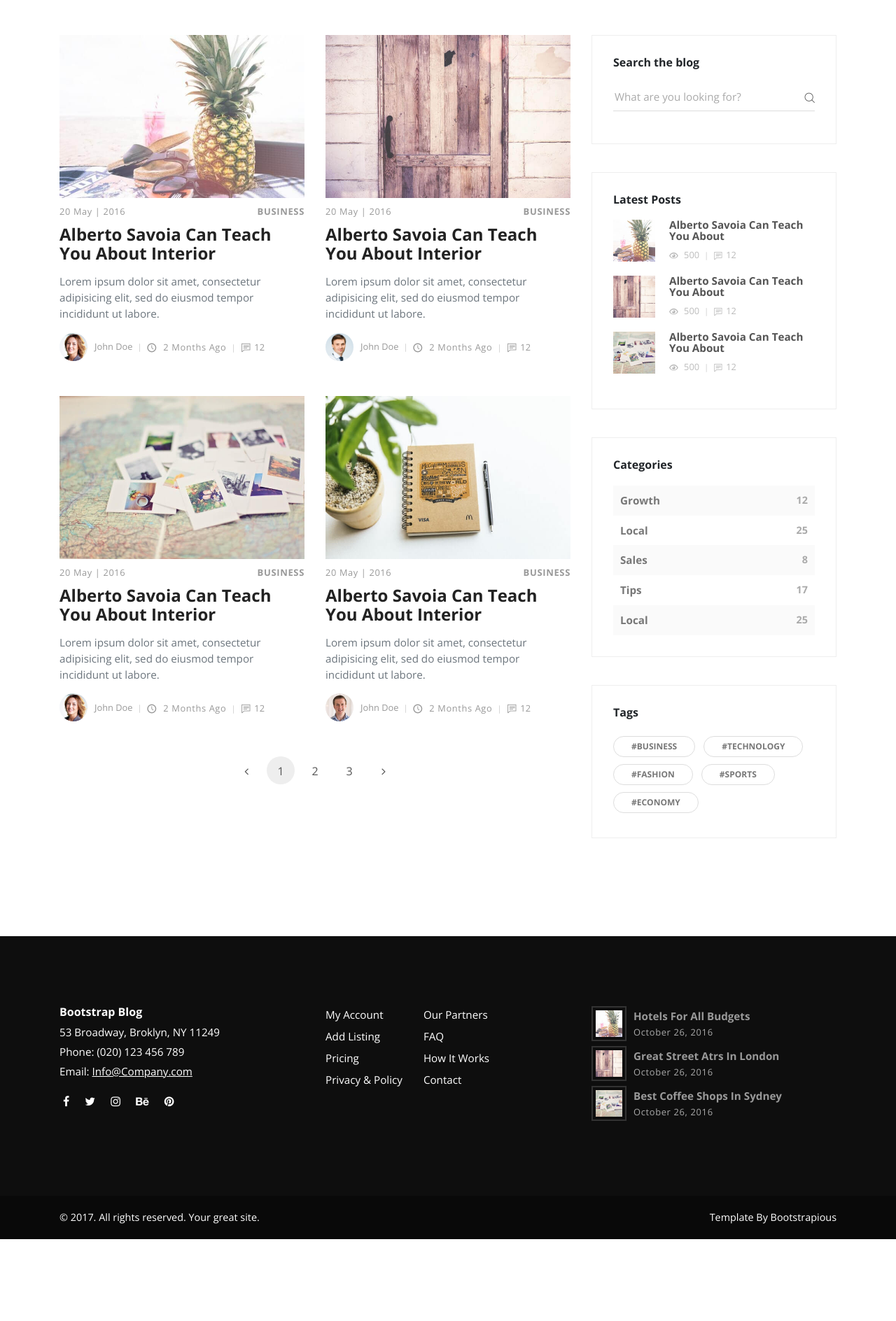
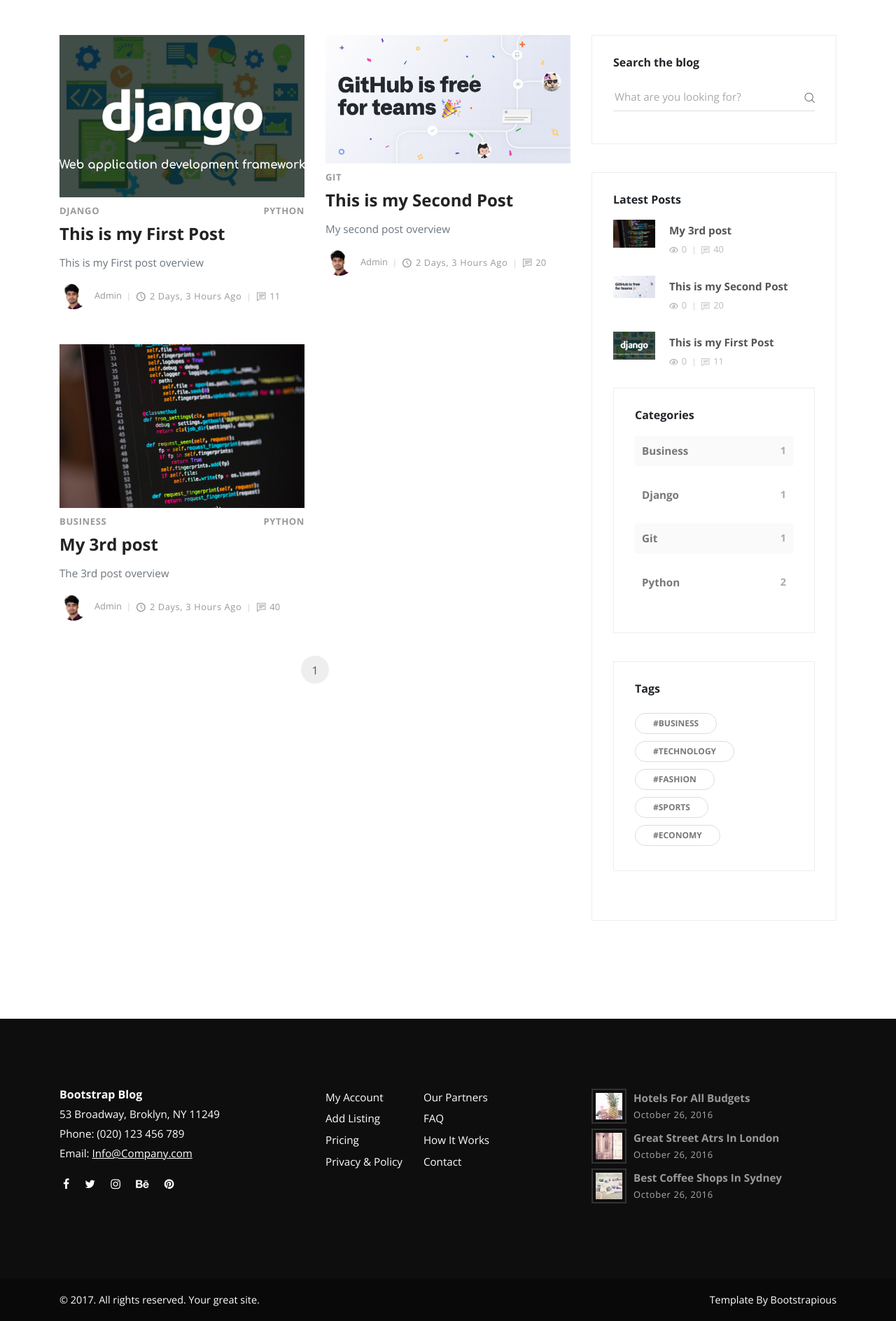
Before and after one commit to arabindamahato/just_django, a Django app: page /blog/ in a window 1280 px wide. Shown: the part 81-1969 px from the top of the page at 70% size. Before the commit the page ends 1852 px from the top, so only its background shows below. Run offline with Django 3.2, Linux system fonts and the light colour scheme; data comes from the database, SQL or seed files in the repository; both versions use the stored data as it was after the commit; some libraries are stand-ins or nearby versions.

Commit message:
upto search functionality in blog page tut 3 done

```diff
--- a/src/blog/urls.py
+++ b/src/blog/urls.py
@@ -3,14 +3,15 @@ from django.conf import settings
 from django.contrib import admin
 from django.urls import path
 
-from posts.views import index, blog, post
+from posts.views import index, blog, post, search
 
 
 urlpatterns = [
     path('admin/', admin.site.urls),
     path('', index),
-    path('blog/', blog),
-    path('post/', post),
+    path('blog/', blog, name="post_list"),
+    path('search/', search, name="search"),
+    path('post/<id>/', post, name="post_detail"),
 ]
 
 if settings.DEBUG:
--- a/src/posts/views.py
+++ b/src/posts/views.py
@@ -1,6 +1,26 @@
+from django.db.models import Count, Q
+from django.core.paginator import Paginator, EmptyPage, PageNotAnInteger
 from django.shortcuts import render
 from posts.models import Post
 from marketing.models import SignUp
+
+def search(request):
+    queryset = Post.objects.all()
+    query = request.GET.get('q')
+    if query:
+        queryset = queryset.filter(
+            Q(title__icontains=query)  |   Q(overview__icontains=query)
+        ).distinct()
+    context = {
+        'queryset' : queryset,
+    }
+    return render(request, 'search_results.html', context)
+
+
+
+def get_category_count():
+    queryset = Post.objects.values('categories__title').annotate(Count('categories'))
+    return queryset
 
 def index(request):
     featured = Post.objects.filter(featured = True)
@@ -11,19 +31,37 @@ def index(request):
         new_signup = SignUp()
         new_signup.email = email
         new_signup.save()
-
-
-
     context={
         'object_list' : featured,
         'latest' : latest,
         }
+    return render(request, 'index.html', context)
 
 
-    return render(request, 'index.html', context)
+def blog(request):
+    category_count = get_category_count()
+    # print('*'*100)
+    # print(category_count)
+    # print('*'*100)
+    most_recent = Post.objects.order_by('-timestamp')[:3]
+    post_list = Post.objects.all()
+    paginator = Paginator(post_list, 4) # Paginator() accepts 2 args post_list and no's of page to show
+    page_request_var = 'page'  # localhost:8000/?page=1
+    page = request.GET.get(page_request_var) # request.GET gets the querystring
+    try:
+        paginated_queryset = paginator.page(page) # results comes according to querystring
+    except PageNotAnInteger:
+        paginated_queryset = paginator.page(1) # If querystring is not an integer then it will return 1st page
+    except EmptyPage:
+        paginated_queryset = paginator.page(paginator.num_pages) # if querystring is empty then will return all pages
 
-def blog(request):
-    return render(request, 'blog.html', context={})
+    context = {
+        'queryset':paginated_queryset,
+        'most_recent':most_recent,
+        'page_request_var':page_request_var,
+        'category_count':category_count,
+    }
+    return render(request, 'blog.html', context)
 
-def post(request):
+def post(request, id):
     return render(request, 'post.html', context={})
--- a/src/templates/blog.html
+++ b/src/templates/blog.html
@@ -9,86 +9,38 @@
           <div class="container">
             <div class="row">
               <!-- post -->
+              {% for post in queryset %}
               <div class="post col-xl-6">
-                <div class="post-thumbnail"><a href="post.html"><img src="{% static 'img/blog-post-1.jpeg' %}" alt="..." class="img-fluid"></a></div>
+                <div class="post-thumbnail"><a href="{{ post.get_absolute_url }}"><img src="{{ post.thumbnail.url }}" alt="..." class="img-fluid"></a></div>
                 <div class="post-details">
                   <div class="post-meta d-flex justify-content-between">
-                    <div class="date meta-last">20 May | 2016</div>
-                    <div class="category"><a href="#">Business</a></div>
-                  </div><a href="post.html">
-                    <h3 class="h4">Alberto Savoia Can Teach You About Interior</h3></a>
-                  <p class="text-muted">Lorem ipsum dolor sit amet, consectetur adipisicing elit, sed do eiusmod tempor incididunt ut labore.</p>
+                    <!-- <div class="date meta-last">{{ post.timestamp }}</div> -->
+                      {% for cat in post.categories.all %}
+                      <div class="category"><a href="#">{{ cat }}</a></div>
+                    {% endfor %}
+                  </div><a href="{{ post.get_absolute_url }}">
+                    <h3 class="h4">{{post.title}}</h3></a>
+                  <p class="text-muted">{{ post.overview }}</p>
                   <footer class="post-footer d-flex align-items-center"><a href="#" class="author d-flex align-items-center flex-wrap">
-                      <div class="avatar"><img src="{% static 'img/avatar-3.jpg' %}" alt="..." class="img-fluid"></div>
-                      <div class="title"><span>John Doe</span></div></a>
-                    <div class="date"><i class="icon-clock"></i> 2 months ago</div>
-                    <div class="comments meta-last"><i class="icon-comment"></i>12</div>
+                      <div class="avatar"><img src="{{ post.author.profile_picture.url }}" alt="..." class="img-fluid"></div>
+                      <div class="title"><span>{{ post.author.user.username }}</span></div></a>
+                    <div class="date"><i class="icon-clock"></i>{{ post.timestamp | timesince }} ago</div>
+                    <div class="comments meta-last"><i class="icon-comment"></i>{{ post.comment_count }}</div>
                   </footer>
                 </div>
               </div>
-              <!-- post             -->
-              <div class="post col-xl-6">
-                <div class="post-thumbnail"><a href="post.html"><img src="{% static 'img/blog-post-2.jpg' %}" alt="..." class="img-fluid"></a></div>
-                <div class="post-details">
-                  <div class="post-meta d-flex justify-content-between">
-                    <div class="date meta-last">20 May | 2016</div>
-                    <div class="category"><a href="#">Business</a></div>
-                  </div><a href="post.html">
-                    <h3 class="h4">Alberto Savoia Can Teach You About Interior</h3></a>
-                  <p class="text-muted">Lorem ipsum dolor sit amet, consectetur adipisicing elit, sed do eiusmod tempor incididunt ut labore.</p>
-                  <div class="post-footer d-flex align-items-center"><a href="#" class="author d-flex align-items-center flex-wrap">
-                      <div class="avatar"><img src="{% static 'img/avatar-2.jpg' %}" alt="..." class="img-fluid"></div>
-                      <div class="title"><span>John Doe</span></div></a>
-                    <div class="date"><i class="icon-clock"></i> 2 months ago</div>
-                    <div class="comments meta-last"><i class="icon-comment"></i>12</div>
-                  </div>
-                </div>
-              </div>
-              <!-- post             -->
-              <div class="post col-xl-6">
-                <div class="post-thumbnail"><a href="post.html"><img src="{% static 'img/blog-post-3.jpeg' %}" alt="..." class="img-fluid"></a></div>
-                <div class="post-details">
-                  <div class="post-meta d-flex justify-content-between">
-                    <div class="date meta-last">20 May | 2016</div>
-                    <div class="category"><a href="#">Business</a></div>
-                  </div><a href="post.html">
-                    <h3 class="h4">Alberto Savoia Can Teach You About Interior</h3></a>
-                  <p class="text-muted">Lorem ipsum dolor sit amet, consectetur adipisicing elit, sed do eiusmod tempor incididunt ut labore.</p>
-                  <div class="post-footer d-flex align-items-center"><a href="#" class="author d-flex align-items-center flex-wrap">
-                      <div class="avatar"><img src="{% static 'img/avatar-3.jpg' %}" alt="..." class="img-fluid"></div>
-                      <div class="title"><span>John Doe</span></div></a>
-                    <div class="date"><i class="icon-clock"></i> 2 months ago</div>
-                    <div class="comments meta-last"><i class="icon-comment"></i>12</div>
-                  </div>
-                </div>
-              </div>
-              <!-- post -->
-              <div class="post col-xl-6">
-                <div class="post-thumbnail"><a href="post.html"><img src="{% static 'img/blog-post-4.jpeg' %}" alt="..." class="img-fluid"></a></div>
-                <div class="post-details">
-                  <div class="post-meta d-flex justify-content-between">
-                    <div class="date meta-last">20 May | 2016</div>
-                    <div class="category"><a href="#">Business</a></div>
-                  </div><a href="post.html">
-                    <h3 class="h4">Alberto Savoia Can Teach You About Interior</h3></a>
-                  <p class="text-muted">Lorem ipsum dolor sit amet, consectetur adipisicing elit, sed do eiusmod tempor incididunt ut labore.</p>
-                  <div class="post-footer d-flex align-items-center"><a href="#" class="author d-flex align-items-center flex-wrap">
-                      <div class="avatar"><img src="{% static 'img/avatar-1.jpg' %}" alt="..." class="img-fluid"></div>
-                      <div class="title"><span>John Doe</span></div></a>
-                    <div class="date"><i class="icon-clock"></i> 2 months ago</div>
-                    <div class="comments meta-last"><i class="icon-comment"></i>12</div>
-                  </div>
-                </div>
-              </div>
+              {% endfor %}
             </div>
             <!-- Pagination -->
             <nav aria-label="Page navigation example">
               <ul class="pagination pagination-template d-flex justify-content-center">
-                <li class="page-item"><a href="#" class="page-link"> <i class="fa fa-angle-left"></i></a></li>
-                <li class="page-item"><a href="#" class="page-link active">1</a></li>
-                <li class="page-item"><a href="#" class="page-link">2</a></li>
-                <li class="page-item"><a href="#" class="page-link">3</a></li>
-                <li class="page-item"><a href="#" class="page-link"> <i class="fa fa-angle-right"></i></a></li>
+                {% if queryset.has_previous %}
+                <li class="page-item"><a href="?{{ page_request_var }}={{ queryset.previous_page_number }}" class="page-link"> <i class="fa fa-angle-left"></i></a></li>
+                {% endif %}
+                <li class="page-item"><a href="?{{ page_request_var }}={{ queryset.number }}" class="page-link active">{{ queryset.number }}</a></li>
+                {% if queryset.has_next %}
+                <li class="page-item"><a href="?{{ page_request_var }}={{ queryset.next_page_number }}" class="page-link"> <i class="fa fa-angle-right"></i></a></li>
+                {% endif %}
               </ul>
             </nav>
           </div>
@@ -99,9 +51,9 @@
             <header>
               <h3 class="h6">Search the blog</h3>
             </header>
-            <form action="#" class="search-form">
+            <form action="{% url 'search' %}" class="search-form">
               <div class="form-group">
-                <input type="search" placeholder="What are you looking for?">
+                <input type="text" name="q" placeholder="What are you looking for?">
                 <button type="submit" class="submit"><i class="icon-search"></i></button>
               </div>
             </form>
@@ -111,45 +63,33 @@
             <header>
               <h3 class="h6">Latest Posts</h3>
             </header>
-            <div class="blog-posts"><a href="#">
+
+            <div class="blog-posts">
+              {% for post in most_recent %}
+              <a href="{{ post.get_absolute_url }}">
                 <div class="item d-flex align-items-center">
-                  <div class="image"><img src="{% static 'img/small-thumbnail-1.jpg' %}" alt="..." class="img-fluid"></div>
-                  <div class="title"><strong>Alberto Savoia Can Teach You About</strong>
-                    <div class="d-flex align-items-center">
-                      <div class="views"><i class="icon-eye"></i> 500</div>
-                      <div class="comments"><i class="icon-comment"></i>12</div>
+                  <div class="image"><img src="{{ post.thumbnail.url }}" alt="..." class="img-fluid"></div>
+                    <div class="title"><strong>{{ post.title }}</strong>
+                      <div class="d-flex align-items-center">
+                        <div class="views"><i class="icon-eye"></i>{{ post.view_count }}</div>
+                        <div class="comments"><i class="icon-comment"></i>{{ post.comment_count }}</div>
+                      </div>
                     </div>
-                  </div>
-                </div></a><a href="#">
-                <div class="item d-flex align-items-center">
-                  <div class="image"><img src="{% static 'img/small-thumbnail-2.jpg' %}" alt="..." class="img-fluid"></div>
-                  <div class="title"><strong>Alberto Savoia Can Teach You About</strong>
-                    <div class="d-flex align-items-center">
-                      <div class="views"><i class="icon-eye"></i> 500</div>
-                      <div class="comments"><i class="icon-comment"></i>12</div>
-                    </div>
-                  </div>
-                </div></a><a href="#">
-                <div class="item d-flex align-items-center">
-                  <div class="image"><img src="{% static 'img/small-thumbnail-3.jpg' %}" alt="..." class="img-fluid"></div>
-                  <div class="title"><strong>Alberto Savoia Can Teach You About</strong>
-                    <div class="d-flex align-items-center">
-                      <div class="views"><i class="icon-eye"></i> 500</div>
-                      <div class="comments"><i class="icon-comment"></i>12</div>
-                    </div>
-                  </div>
-                </div></a></div>
+                </div>
+              </a>
+              {% endfor %}
           </div>
+
           <!-- Widget [Categories Widget]-->
           <div class="widget categories">
             <header>
               <h3 class="h6">Categories</h3>
             </header>
-            <div class="item d-flex justify-content-between"><a href="#">Growth</a><span>12</span></div>
-            <div class="item d-flex justify-content-between"><a href="#">Local</a><span>25</span></div>
-            <div class="item d-flex justify-content-between"><a href="#">Sales</a><span>8</span></div>
-            <div class="item d-flex justify-content-between"><a href="#">Tips</a><span>17</span></div>
-            <div class="item d-flex justify-content-between"><a href="#">Local</a><span>25</span></div>
+            {% for cat  in category_count  %}
+            <div class="item d-flex justify-content-between">
+              <a href="#">{{ cat.categories__title }}</a>
+              <span>{{ cat.categories__count }}</span></div>
+            {% endfor %}
           </div>
           <!-- Widget [Tags Cloud Widget]-->
           <div class="widget tags">
```
Also changed, not shown: src/posts/models.py (+7 -0 lines), src/templates/search_results.html (added, +14 -0 lines), src/db.sqlite3, src/posts/migrations/0004_post_view_count.py (added).
